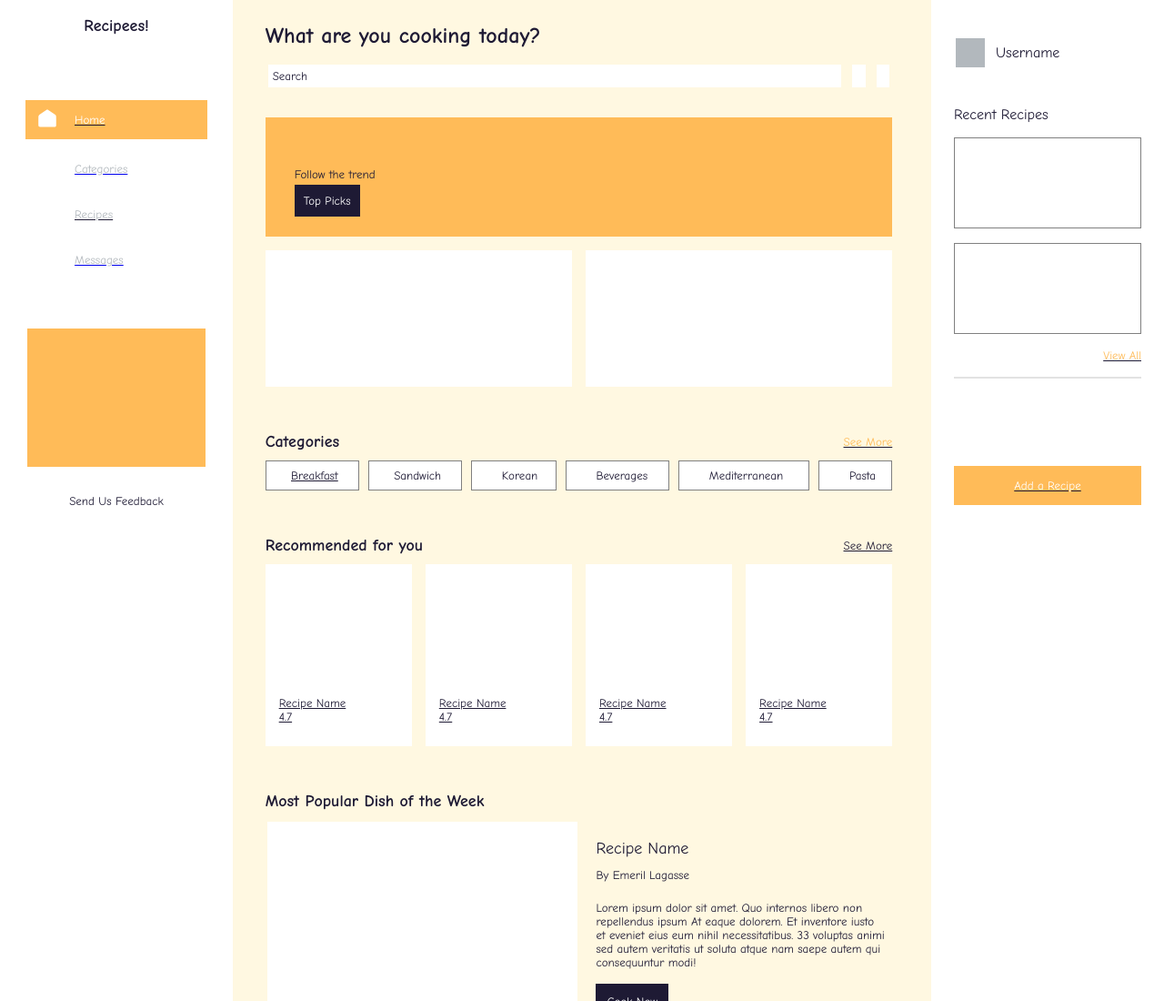
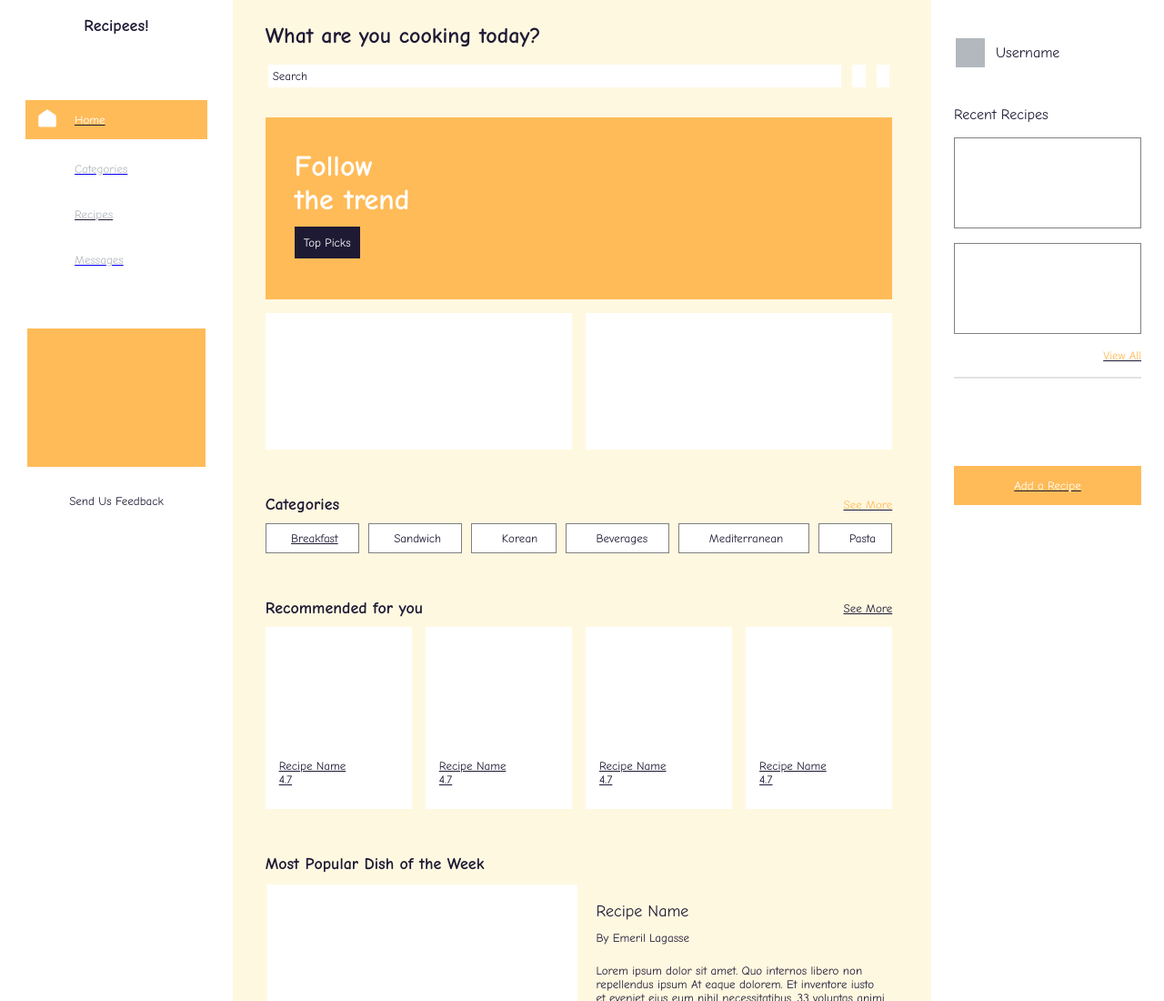
Before and after one commit to moochh/recipee, a plain HTML site: page index.html in a window 1280 px wide. Shown: the top 1100 px of the page at 91% size. Drawn offline with Linux system fonts and the light colour scheme.

Commit message:
Update index.html

```diff
--- a/index.html
+++ b/index.html
@@ -113,11 +113,12 @@
                   <tr>
                     <td width="100%">
                       <table bgcolor="#FFBB58" width="100%" border="0">
-                        <tr height="50">&nbsp;</tr>
+                        <tr height="30">&nbsp;</tr>
                         <tr>
                           <td width="25" rowsspan="3">&nbsp;</td>
-                          <td>Follow the trend</td>
+                          <td><font size="6" color="white"><b>Follow <br> the trend</b></font></td>
                         </tr>
+                        <tr height="5">&nbsp;</tr>
                         <tr>
                           <td>&nbsp;</td>
                           <td>
@@ -130,9 +131,7 @@
                             </a>
                           </td>
                         </tr>
-                        <tr heigth="90">
-                          <td>&nbsp;</td>
-                        </tr>
+                        <tr height="40">&nbsp;</tr>
                       </table>
                     </td>
                   </tr>
```
